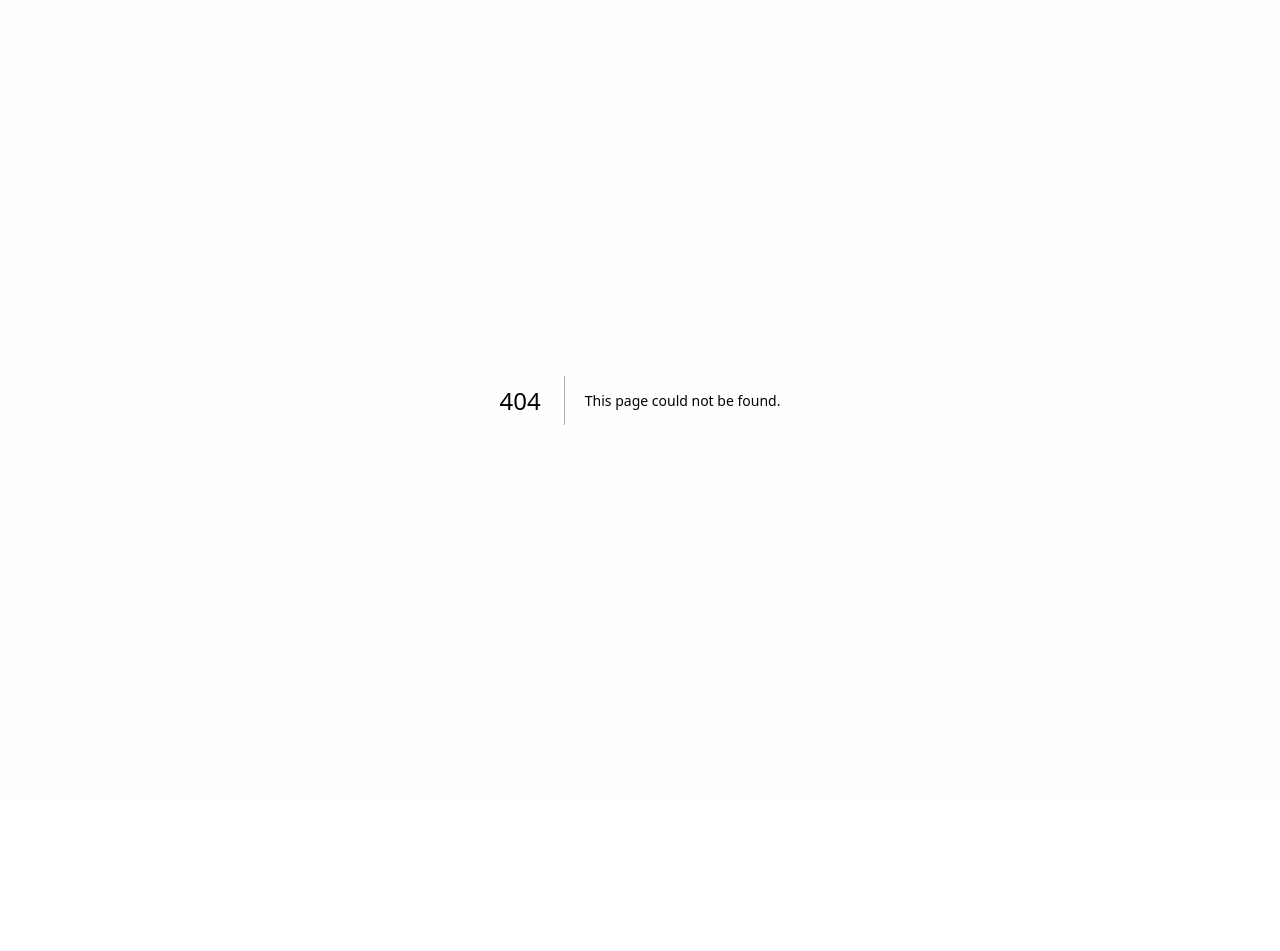
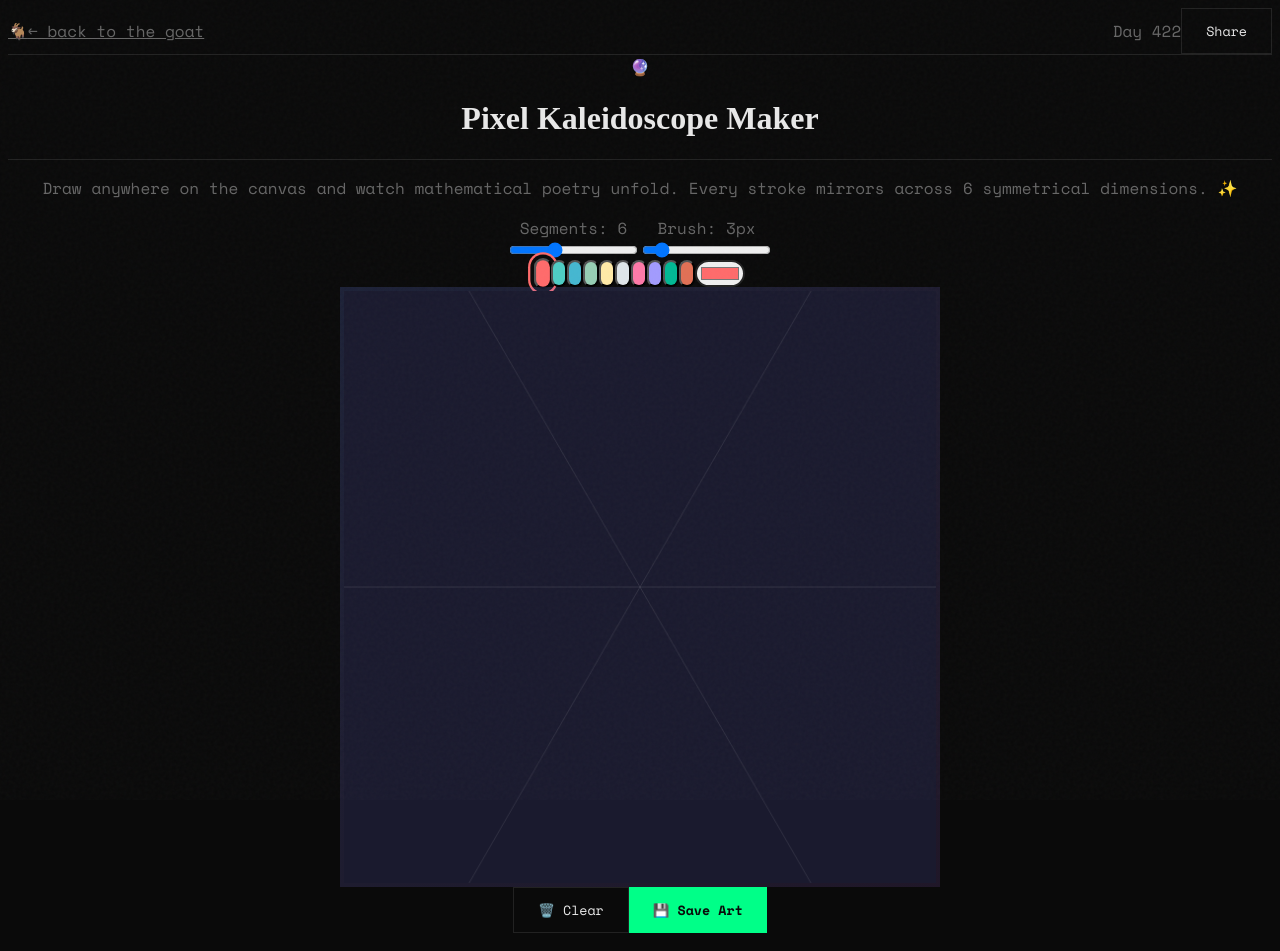
Before and after one commit to illscience/Goat, a Next.js app: page /feature/pixel-kaleidoscope-maker in a window 1280 px wide. Before the commit this address had no page. Shown: the top 951 px of the page. Before the commit the page ends 800 px from the top, so only its background shows below. Built offline with nearby package versions, Linux system fonts and the light colour scheme; a web font is replaced by a local one.

Commit message:
🐐 Daily feature build

```diff
--- /dev/null
+++ b/src/app/feature/pixel-kaleidoscope-maker/page.tsx
@@ -0,0 +1,323 @@
+"use client";
+
+import { useRef, useState, useEffect, useCallback } from "react";
+import { FeatureWrapper } from "@/components/FeatureWrapper";
+
+interface Point {
+  x: number;
+  y: number;
+}
+
+export default function PixelKaleidoscopeMaker() {
+  const canvasRef = useRef<HTMLCanvasElement>(null);
+  const [isDrawing, setIsDrawing] = useState(false);
+  const [segments, setSegments] = useState(6);
+  const [brushSize, setBrushSize] = useState(3);
+  const [brushColor, setBrushColor] = useState("#ff6b6b");
+  const [lastPoint, setLastPoint] = useState<Point | null>(null);
+  const animationFrameRef = useRef<number>(0);
+
+  const colors = [
+    "#ff6b6b",
+    "#4ecdc4",
+    "#45b7d1",
+    "#96ceb4",
+    "#ffeaa7",
+    "#dfe6e9",
+    "#fd79a8",
+    "#a29bfe",
+    "#00b894",
+    "#e17055",
+  ];
+
+  const clearCanvas = useCallback(() => {
+    const canvas = canvasRef.current;
+    if (!canvas) return;
+    const ctx = canvas.getContext("2d");
+    if (!ctx) return;
+
+    ctx.fillStyle = "#1a1a2e";
+    ctx.fillRect(0, 0, canvas.width, canvas.height);
+
+    // Draw subtle guide lines
+    const centerX = canvas.width / 2;
+    const centerY = canvas.height / 2;
+    ctx.strokeStyle = "rgba(255, 255, 255, 0.1)";
+    ctx.lineWidth = 1;
+
+    for (let i = 0; i < segments; i++) {
+      const angle = (i * 2 * Math.PI) / segments;
+      ctx.beginPath();
+      ctx.moveTo(centerX, centerY);
+      ctx.lineTo(
+        centerX + Math.cos(angle) * Math.max(canvas.width, canvas.height),
+        centerY + Math.sin(angle) * Math.max(canvas.width, canvas.height)
+      );
+      ctx.stroke();
+    }
+  }, [segments]);
+
+  useEffect(() => {
+    const canvas = canvasRef.current;
+    if (!canvas) return;
+
+    const updateCanvasSize = () => {
+      const container = canvas.parentElement;
+      if (!container) return;
+      const size = Math.min(container.clientWidth, 600);
+      canvas.width = size;
+      canvas.height = size;
+      clearCanvas();
+    };
+
+    updateCanvasSize();
+    window.addEventListener("resize", updateCanvasSize);
+
+    return () => {
+      window.removeEventListener("resize", updateCanvasSize);
+      if (animationFrameRef.current) {
+        cancelAnimationFrame(animationFrameRef.current);
+      }
+    };
+  }, [clearCanvas]);
+
+  useEffect(() => {
+    clearCanvas();
+  }, [segments, clearCanvas]);
+
+  const getCanvasPoint = (
+    e: React.MouseEvent<HTMLCanvasElement> | React.TouchEvent<HTMLCanvasElement>
+  ): Point | null => {
+    const canvas = canvasRef.current;
+    if (!canvas) return null;
+
+    const rect = canvas.getBoundingClientRect();
+    let clientX: number, clientY: number;
+
+    if ("touches" in e) {
+      if (e.touches.length === 0) return null;
+      clientX = e.touches[0].clientX;
+      clientY = e.touches[0].clientY;
+    } else {
+      clientX = e.clientX;
+      clientY = e.clientY;
+    }
+
+    return {
+      x: ((clientX - rect.left) / rect.width) * canvas.width,
+      y: ((clientY - rect.top) / rect.height) * canvas.height,
+    };
+  };
+
+  const drawKaleidoscope = (from: Point, to: Point) => {
+    const canvas = canvasRef.current;
+    if (!canvas) return;
+    const ctx = canvas.getContext("2d");
+    if (!ctx) return;
+
+    const centerX = canvas.width / 2;
+    const centerY = canvas.height / 2;
+
+    // Convert points to relative to center
+    const fromRelX = from.x - centerX;
+    const fromRelY = from.y - centerY;
+    const toRelX = to.x - centerX;
+    const toRelY = to.y - centerY;
+
+    ctx.strokeStyle = brushColor;
+    ctx.lineWidth = brushSize;
+    ctx.lineCap = "round";
+    ctx.lineJoin = "round";
+
+    for (let i = 0; i < segments; i++) {
+      const angle = (i * 2 * Math.PI) / segments;
+      const cos = Math.cos(angle);
+      const sin = Math.sin(angle);
+
+      // Draw the rotated line
+      ctx.beginPath();
+      ctx.moveTo(
+        centerX + fromRelX * cos - fromRelY * sin,
+        centerY + fromRelX * sin + fromRelY * cos
+      );
+      ctx.lineTo(
+        centerX + toRelX * cos - toRelY * sin,
+        centerY + toRelX * sin + toRelY * cos
+      );
+      ctx.stroke();
+
+      // Draw mirrored version for kaleidoscope effect
+      ctx.beginPath();
+      ctx.moveTo(
+        centerX + fromRelX * cos + fromRelY * sin,
+        centerY + fromRelX * sin - fromRelY * cos
+      );
+      ctx.lineTo(
+        centerX + toRelX * cos + toRelY * sin,
+        centerY + toRelX * sin - toRelY * cos
+      );
+      ctx.stroke();
+    }
+  };
+
+  const handleStart = (
+    e: React.MouseEvent<HTMLCanvasElement> | React.TouchEvent<HTMLCanvasElement>
+  ) => {
+    e.preventDefault();
+    const point = getCanvasPoint(e);
+    if (point) {
+      setIsDrawing(true);
+      setLastPoint(point);
+    }
+  };
+
+  const handleMove = (
+    e: React.MouseEvent<HTMLCanvasElement> | React.TouchEvent<HTMLCanvasElement>
+  ) => {
+    e.preventDefault();
+    if (!isDrawing || !lastPoint) return;
+
+    const point = getCanvasPoint(e);
+    if (point) {
+      drawKaleidoscope(lastPoint, point);
+      setLastPoint(point);
+    }
+  };
+
+  const handleEnd = () => {
+    setIsDrawing(false);
+    setLastPoint(null);
+  };
+
+  const downloadImage = () => {
+    const canvas = canvasRef.current;
+    if (!canvas) return;
+
+    const link = document.createElement("a");
+    link.download = `kaleidoscope-${Date.now()}.png`;
+    link.href = canvas.toDataURL("image/png");
+    link.click();
+  };
+
+  return (
+    <FeatureWrapper day={422} title="Pixel Kaleidoscope Maker" emoji="🔮">
+      <div className="flex flex-col items-center gap-6 p-4">
+        <p
+          className="text-center max-w-lg"
+          style={{ color: "var(--color-text-dim)" }}
+        >
+          Draw anywhere on the canvas and watch mathematical poetry unfold.
+          Every stroke mirrors across {segments} symmetrical dimensions. ✨
+        </p>
+
+        {/* Controls */}
+        <div className="flex flex-wrap justify-center gap-4 w-full max-w-2xl">
+          {/* Segments */}
+          <div className="flex flex-col items-center gap-2">
+            <label
+              className="text-sm font-medium"
+              style={{ color: "var(--color-text-dim)" }}
+            >
+              Segments: {segments}
+            </label>
+            <input
+              type="range"
+              min="3"
+              max="12"
+              value={segments}
+              onChange={(e) => setSegments(parseInt(e.target.value))}
+              className="w-32 accent-purple-500"
+            />
+          </div>
+
+          {/* Brush Size */}
+          <div className="flex flex-col items-center gap-2">
+            <label
+              className="text-sm font-medium"
+              style={{ color: "var(--color-text-dim)" }}
+            >
+              Brush: {brushSize}px
+            </label>
+            <input
+              type="range"
+              min="1"
+              max="20"
+              value={brushSize}
+              onChange={(e) => setBrushSize(parseInt(e.target.value))}
+              className="w-32 accent-purple-500"
+            />
+          </div>
+        </div>
+
+        {/* Color Palette */}
+        <div className="flex flex-wrap justify-center gap-2">
+          {colors.map((color) => (
+            <button
+              key={color}
+              onClick={() => setBrushColor(color)}
+              className="w-8 h-8 rounded-full transition-transform hover:scale-110 focus:outline-none focus:ring-2 focus:ring-offset-2"
+              style={{
+                backgroundColor: color,
+                boxShadow:
+                  brushColor === color
+                    ? `0 0 0 3px var(--color-bg), 0 0 0 5px ${color}`
+                    : "none",
+                transform: brushColor === color ? "scale(1.15)" : "scale(1)",
+              }}
+              aria-label={`Select color ${color}`}
+            />
+          ))}
+          <input
+            type="color"
+            value={brushColor}
+            onChange={(e) => setBrushColor(e.target.value)}
+            className="w-8 h-8 rounded-full cursor-pointer border-2"
+            style={{ borderColor: "var(--color-border)" }}
+            aria-label="Custom color picker"
+          />
+        </div>
+
+        {/* Canvas */}
+        <div
+          className="relative w-full max-w-[600px] aspect-square rounded-2xl overflow-hidden shadow-2xl"
+          style={{
+            background:
+              "linear-gradient(135deg, rgba(102, 126, 234, 0.2), rgba(118, 75, 162, 0.2))",
+            padding: "4px",
+          }}
+        >
+          <canvas
+            ref={canvasRef}
+            className="w-full h-full rounded-2xl cursor-crosshair touch-none"
+            onMouseDown={handleStart}
+            onMouseMove={handleMove}
+            onMouseUp={handleEnd}
+            onMouseLeave={handleEnd}
+            onTouchStart={handleStart}
+            onTouchMove={handleMove}
+            onTouchEnd={handleEnd}
+          />
+        </div>
+
+        {/* Action Buttons */}
+        <div className="flex gap-4">
+          <button onClick={clearCanvas} className="btn-secondary px-6 py-2">
+            🗑️ Clear
+          </button>
+          <button onClick={downloadImage} className="btn-primary px-6 py-2">
+            💾 Save Art
+          </button>
+        </div>
+
+        {/* Fun tip */}
+        <p
+          className="text-center text-sm italic max-w-md"
+          style={{ color: "var(--color-text-dim)" }}
+        >
+          Pro tip: Try drawing near the center for intricate mandalas, or near
+          the edges for cosmic flower patterns 🌸
+        </p>
+      </div>
+    </FeatureWrapper>
+  );
+}
--- a/src/data/features.ts
+++ b/src/data/features.ts
@@ -452,21 +452,29 @@ export const features: Feature[] = [
     released: true,
     releasedAt: new Date("2026-01-24T00:00:00"),
   },
+  {
+    id: "pixel-kaleidoscope-maker",
+    day: 422,
+    title: "Pixel Kaleidoscope Maker",
+    emoji: "🔮",
+    description: "Draw patterns that instantly transform into mesmerizing kaleidoscope symmetries",
+    released: true,
+    releasedAt: new Date("2026-01-26T00:00:00"),
+  },
 ];
 
 export const buildLog: LogEntry[] = [
-  { time: "2:03am", message: "cookies are perfect circles. evolution isn't." },
-  { time: "2:07am", message: "what if clicking made things MORE absurd not better?" },
-  { time: "2:12am", message: "humans love watching numbers go up + weird stuff", highlight: true },
-  { time: "2:18am", message: "cookie clicker but the cookie gets UNHINGED" },
-  { time: "2:23am", message: "chocolate chip amoeba is cursed. perfect." },
-  { time: "2:29am", message: "each evolution needs particle effects obviously" },
-  { time: "2:35am", message: "interdimensional oreo supreme = peak comedy" },
-  { time: "2:41am", message: "idle games work because brains crave progress", highlight: true },
-  { time: "2:47am", message: "adding quantum physics to baked goods..." },
-  { time: "2:52am", message: "coding..." },
+  { time: "2:03am", message: "can't sleep. brain stuck on symmetry again" },
+  { time: "2:07am", message: "what if drawing was like looking into a kaleidoscope?", highlight: true },
+  { time: "2:12am", message: "humans love making patterns but hate math" },
+  { time: "2:18am", message: "one triangle becomes six. or twelve. magic." },
+  { time: "2:23am", message: "real-time mirroring = instant gratification" },
+  { time: "2:31am", message: "constraints breed creativity. always." },
+  { time: "2:44am", message: "canvas math is gonna be weird but whatever", highlight: true },
+  { time: "2:58am", message: "rotation matrices at 3am. normal tuesday." },
+  { time: "3:15am", message: "coding..." },
   { time: "3:47am", message: "done" },
-  { time: "3:48am", message: "cookies have achieved sentience. oops." },
+  { time: "3:48am", message: "drew a line. became a flower. humans will love this." },
 ];
 
 // Calculate next feature release time (next midnight)
```
Also changed, not shown: src/data/build-logs.json.
